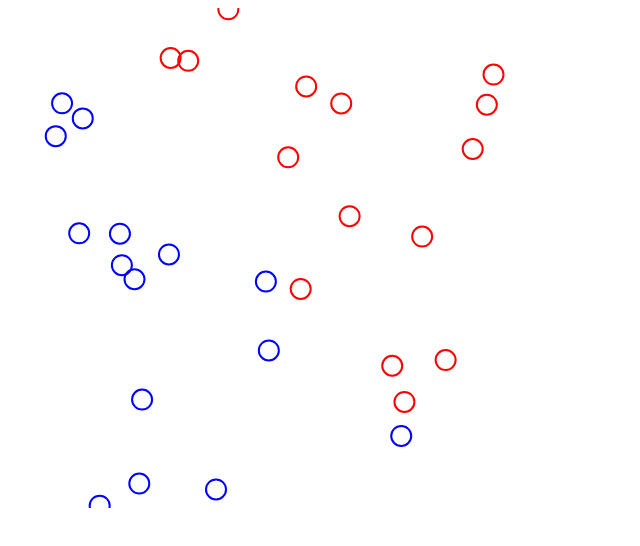
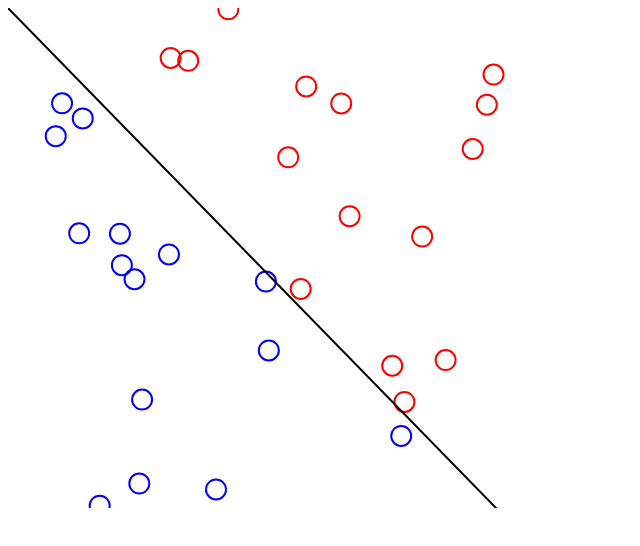
Before and after one commit to anarchih/PLA_demo, a plain HTML site: page index.html in a window 1280 px wide. Shown: the whole page, without its empty margins (0-640 px from the left). Drawn offline with Linux system fonts and the light colour scheme.

Commit message:
draw line

```diff
--- a/index.html
+++ b/index.html
@@ -15,7 +15,8 @@
 			var b = 0;
 			var data = generateData();
 			classify(m, b, data)
-			analyze(data)
+			var result = analyze(data)
+			drawline(result)
 		}
 		function generateFunc(){
 			var m = Math.random()*10;
@@ -94,7 +95,18 @@
 				}
 
 			}
+			return origin
 
+		}
+		function drawline (result){
+			var c = document.getElementById("myCanvas");
+			var ctx = c.getContext("2d");
+			//ctx.fillStyle = "#FF0000";
+			ctx.strokeStyle = "#000000"
+			ctx.beginPath();
+			ctx.moveTo(0,(-result[0]*0-result[2])/result[1]);
+			ctx.lineTo(500,(-result[0]*500-result[2])/result[1]);
+			ctx.stroke();
 		}
 
 	</script>
```
